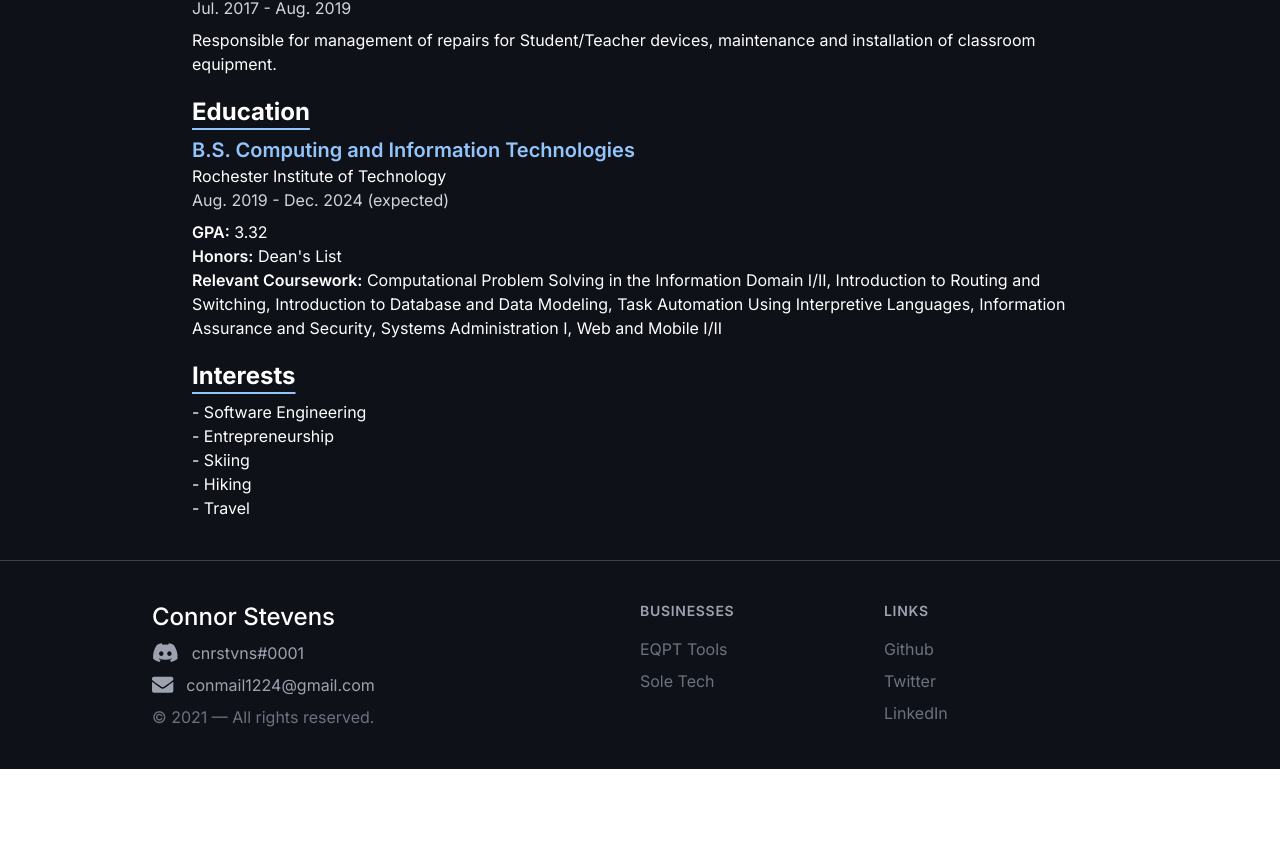
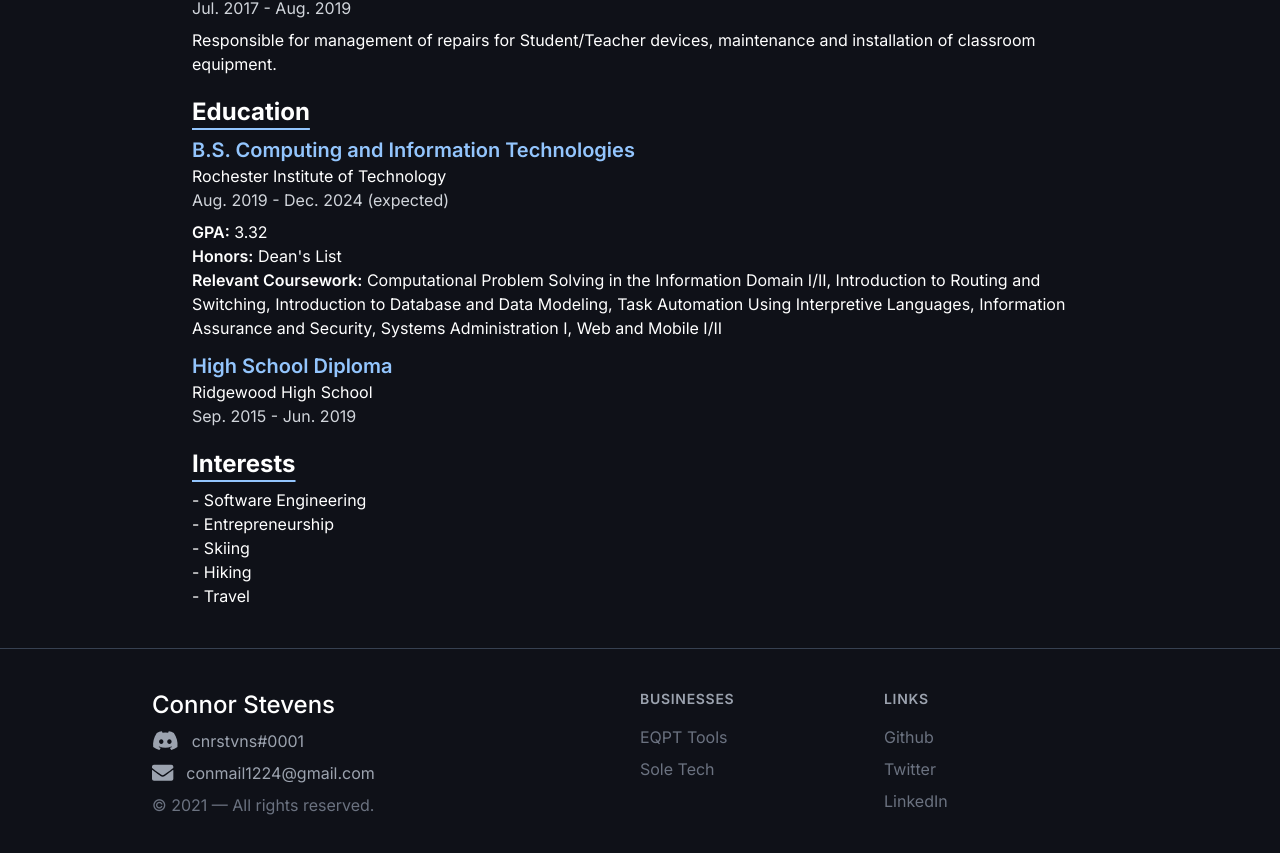
Before and after one commit to cnrstvns/cnrstvns.dev, a Next.js app: page /resume in a window 1280 px wide. Shown: the part 932-1785 px from the top of the page. Before the commit the page ends 1701 px from the top, so only its background shows below. Built offline with nearby package versions, Linux system fonts and the light colour scheme.

Commit message:
Match li

```diff
--- a/src/pages/resume.js
+++ b/src/pages/resume.js
@@ -75,6 +75,8 @@ export default function About() {
           </div>
           <div>
             <div className="text-2xl font-bold mb-2 underline underline-offset-8 decoration-blue-300">Education</div>
+            <div className="space-y-3">
+              <div>
                 <div className="font-semibold text-xl text-blue-300">B.S. Computing and Information Technologies</div>
                 <div className="text-base">Rochester Institute of Technology</div>
                 <div className="text-base text-gray-300">Aug. 2019 - Dec. 2024 (expected)</div>
@@ -101,6 +103,13 @@ export default function About() {
                 </div>
               </div>
               <div>
+                <div className="font-semibold text-xl text-blue-300">High School Diploma</div>
+                <div className="text-base">Ridgewood High School</div>
+                <div className="text-base text-gray-300">Sep. 2015 - Jun. 2019</div>
+              </div>
+            </div>
+          </div>
+          <div>
             <div className="text-2xl font-bold mb-2 underline underline-offset-8 decoration-blue-300">Interests</div>
             <div className="text-base">- Software Engineering</div>
             <div className="text-base">- Entrepreneurship</div>
```
Lines whose indentation alone changed are shown as unchanged.
